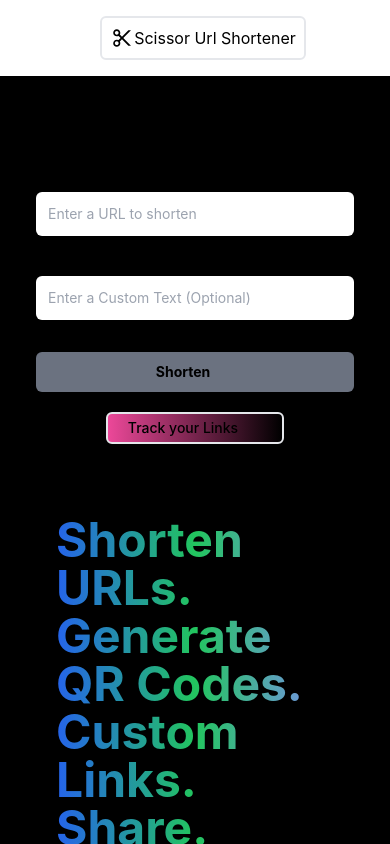
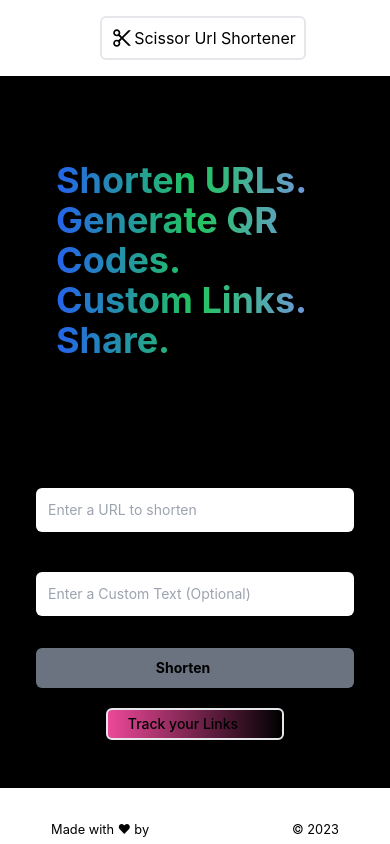
Before and after one commit to kuicpet/url_shortener_scissor, a Next.js app: page / in a window 390 px wide. Built offline with nearby package versions, Linux system fonts and the light colour scheme; no server answers.

Commit message:
ft--updated grid order

```diff
--- a/components/Hero.tsx
+++ b/components/Hero.tsx
@@ -5,7 +5,7 @@ const Hero = () => {
     <section>
       <div className="my-3  p-2 rounded-lg text-center">
         <div className="flex items-center justify-center  max-w-3xl m-6">
-          <h1 className="text-5xl text-justify  bg-gradient-to-r from-blue-600 via-green-500 to-indigo-400 inline-block text-transparent bg-clip-text my-3 font-bold">
+          <h1 className="lg:text-5xl text-4xl lg:text-justify text-left  bg-gradient-to-r from-blue-600 via-green-500 to-indigo-400 inline-block text-transparent bg-clip-text lg:my-3 font-bold">
             Shorten URLs. <br />
             Generate QR Codes.
             <br />
--- a/components/ShortenForm.tsx
+++ b/components/ShortenForm.tsx
@@ -108,7 +108,7 @@ const ShortenForm: React.FC = () => {
 
   return (
     <section className="grid  lg:grid-cols-2 mx-auto p-2 gap-2">
-      <div className="">
+      <div className="lg:order-first md:order-1 order-last">
         <Toaster />
         {showConfetti && (
           <Confetti width={window.innerWidth} height={window.innerHeight} />
```
